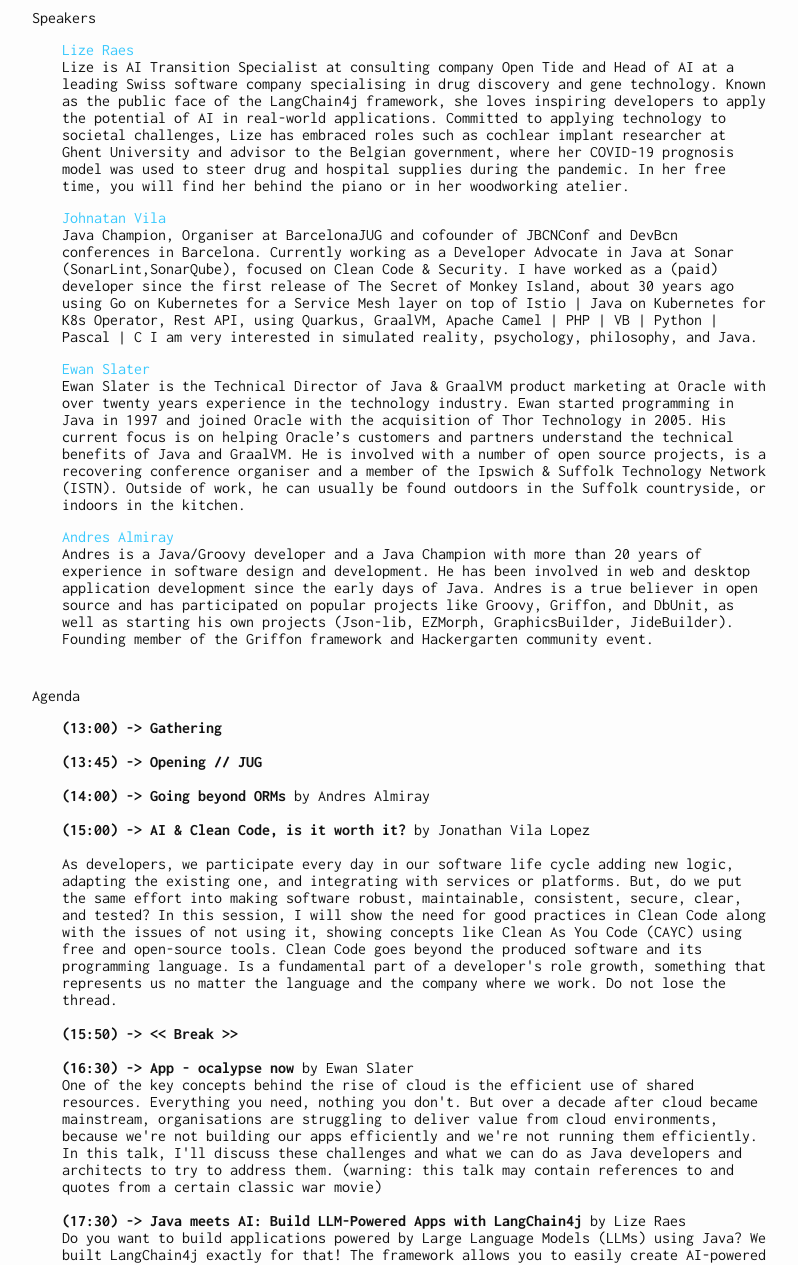
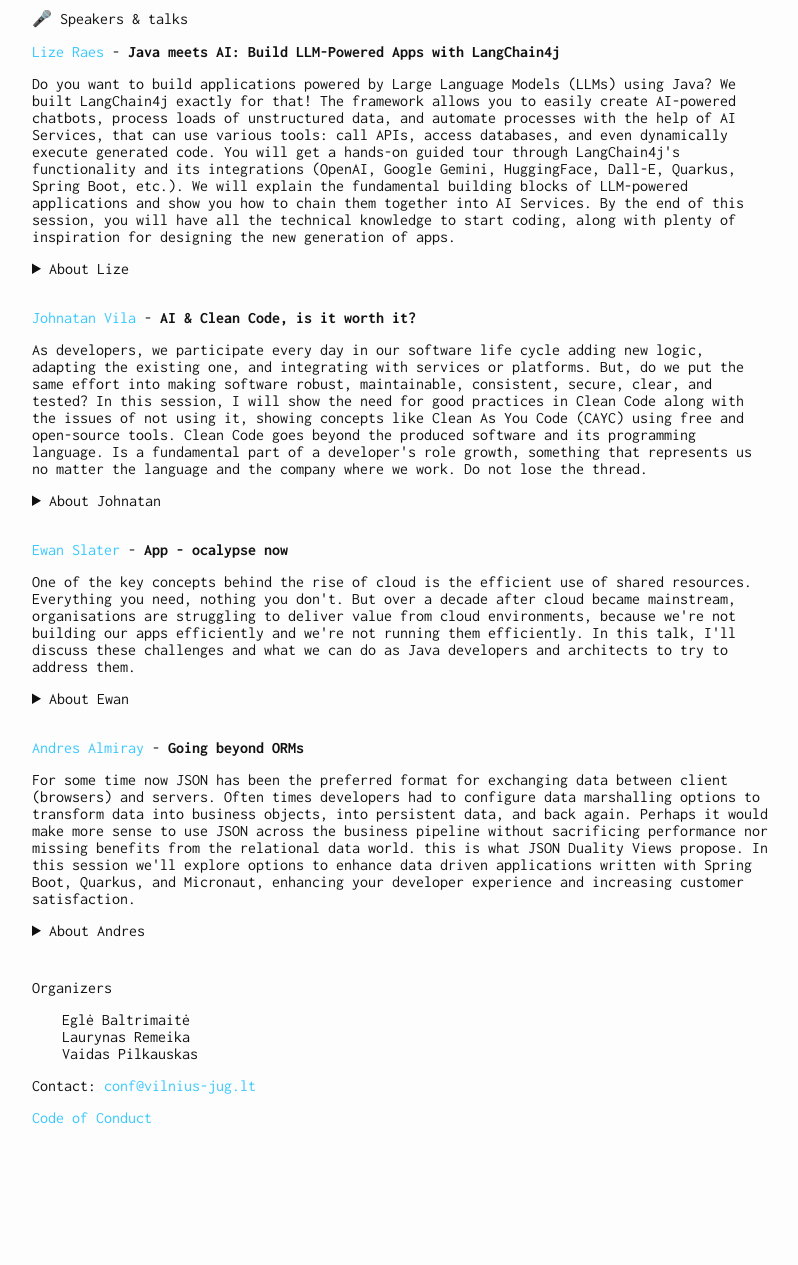
Before and after one commit to vilniusjug/conf, a plain HTML site: page index.html in a window 1280 px wide. Shown: the part 223-1488 px from the top of the page, without its empty margins (238-1036 px from the left). After the commit the page ends 1424 px from the top, so only its background shows below. Drawn offline with Linux system fonts and the light colour scheme.

Commit message:
Add talk info and refactor bio

```diff
--- a/index.html
+++ b/index.html
@@ -34,67 +34,73 @@
 </header>
 <main class="page-content" aria-label="Content">
 
-  <div class="register"><a href="https://forms.gle/LnH6toTCz2NjdXsD8">Register here!</a></div>
+  <div class="register"><a href="https://forms.gle/LnH6toTCz2NjdXsD8"><b>Register here!</b></a></div>
 
-  <h4>Speakers</h4>
-  <ul>
-    <li>
-      <a href="https://www.linkedin.com/in/lize-raes-a8a34110/">Lize Raes</a>
+  <h4>🎤 Speakers & talks</h4>
+  <div>
+    <div>
+        <p><a href="https://www.linkedin.com/in/lize-raes-a8a34110/">Lize Raes</a> - <b>Java meets AI: Build LLM-Powered Apps with LangChain4j</b></p>
+        <p>
+          Do you want to build applications powered by Large Language Models (LLMs) using Java?
+          We built LangChain4j exactly for that! The framework allows you to easily create AI-powered chatbots, process loads of unstructured data, and automate processes with the help of AI Services, that can use various tools: call APIs, access databases, and even dynamically execute generated code. You will get a hands-on guided tour through LangChain4j's functionality and its integrations (OpenAI, Google Gemini, HuggingFace, Dall-E, Quarkus, Spring Boot, etc.). We will explain the fundamental building blocks of LLM-powered applications and show you how to chain them together into AI Services. By the end of this session, you will have all the technical knowledge to start coding, along with plenty of inspiration for designing the new generation of apps.
+        </p>
+        <p>
+          <details>
+            <summary>About Lize</summary>
             <p>Lize is AI Transition Specialist at consulting company Open Tide and Head of AI at a leading Swiss software company specialising in drug discovery and gene technology. Known as the public face of the LangChain4j framework, she loves inspiring developers to apply the potential of AI in real-world applications. Committed to applying technology to societal challenges, Lize has embraced roles such as cochlear implant researcher at Ghent University and advisor to the Belgian government, where her COVID-19 prognosis model was used to steer drug and hospital supplies during the pandemic. In her free time, you will find her behind the piano or in her woodworking atelier.</p>
-    </li>
-    <li>
-      <a href="https://www.linkedin.com/in/jonathanvila/">Johnatan Vila</a>
+          </details>
+        </p>
+    </div>
+    <br/>
+    <div>
+      <p><a href="https://www.linkedin.com/in/jonathanvila/">Johnatan Vila</a> - <b>AI & Clean Code, is it worth it?</b></p>
+      <p>As developers, we participate every day in our software life cycle adding new logic, adapting the existing one, and integrating with services or platforms.
+        But, do we put the same effort into making software robust, maintainable, consistent, secure, clear, and tested?
+        In this session, I will show the need for good practices in Clean Code along with the issues of not using it, showing concepts like Clean As You Code (CAYC) using free and open-source tools.
+        Clean Code goes beyond the produced software and its programming language. Is a fundamental part of a developer's role growth, something that represents us no matter the language and the company where we work. Do not lose the thread.
+      </p>
+      <p>
+        <details>
+          <summary>About Johnatan</summary>
           <p>Java Champion, Organiser at BarcelonaJUG and cofounder of JBCNConf and DevBcn conferences in Barcelona.
             Currently working as a Developer Advocate in Java at Sonar (SonarLint,SonarQube), focused on Clean Code & Security.
             I have worked as a (paid) developer since the first release of The Secret of Monkey Island, about 30 years ago using Go on Kubernetes for a Service Mesh layer on top of Istio | Java on Kubernetes for K8s Operator, Rest API, using Quarkus, GraalVM, Apache Camel | PHP | VB | Python | Pascal | C
             I am very interested in simulated reality, psychology, philosophy, and Java.</p>
-    </li>
-    <li>
-      <a href="https://www.linkedin.com/in/ewanslater/">Ewan Slater</a>
-      <p>Ewan Slater is the Technical Director of Java & GraalVM product marketing at Oracle with over twenty years experience in the technology industry.
-
-        Ewan started programming in Java in 1997 and joined Oracle with the acquisition of Thor Technology in 2005.
-
-        His current focus is on helping Oracle’s customers and partners understand the technical benefits of Java and GraalVM.
-
-        He is involved with a number of open source projects, is a recovering conference organiser and a member of the Ipswich & Suffolk Technology Network (ISTN).
-
-        Outside of work, he can usually be found outdoors in the Suffolk countryside, or indoors in the kitchen.</p>
-    </li>
-    <li>
-      <a href="https://www.linkedin.com/in/aalmiray/">Andres Almiray</a>
-      <p>Andres is a Java/Groovy developer and a Java Champion with more than 20 years of experience in software design and development. He has been involved in web and desktop application development since the early days of Java. Andres is a true believer in open source and has participated on popular projects like Groovy, Griffon, and DbUnit, as well as starting his own projects (Json-lib, EZMorph, GraphicsBuilder, JideBuilder). Founding member of the Griffon framework and Hackergarten community event.
+        </details>
       </p>
-    </li>
-  </ul>
-
-  <h4>Agenda</h4>
-  <ul>
-    <li><b>(13:00) -> Gathering</b></li><br>
-    <li><b>(13:45) -> Opening // JUG </b></li><br>
-    <li><b>(14:00) -> Going beyond ORMs </b> by Andres Almiray</li><br>
-    <li><b>(15:00) -> AI & Clean Code, is it worth it?</b> by Jonathan Vila Lopez</li><br>
-    <li>
-      As developers, we participate every day in our software life cycle adding new logic, adapting the existing one, and integrating with services or platforms.
-      But, do we put the same effort into making software robust, maintainable, consistent, secure, clear, and tested?
-      In this session, I will show the need for good practices in Clean Code along with the issues of not using it, showing concepts like Clean As You Code (CAYC) using free and open-source tools.
-      Clean Code goes beyond the produced software and its programming language. Is a fundamental part of a developer's role growth, something that represents us no matter the language and the company where we work. Do not lose the thread.
-    </li><br/>
-    <li><b>(15:50) -> << Break >></b></li><br>
-    <li><b>(16:30) -> App - ocalypse now</b> by Ewan Slater </li>
-      <li>
-        <div>One of the key concepts behind the rise of cloud is the efficient use of shared resources.  Everything you need, nothing you don't.
+    </div>
+    <br/>
+    <div>
+      <p><a href="https://www.linkedin.com/in/ewanslater/">Ewan Slater</a> - <b>App - ocalypse now</b></p>
+      <p>One of the key concepts behind the rise of cloud is the efficient use of shared resources.  Everything you need, nothing you don't.
         But over a decade after cloud became mainstream, organisations are struggling to deliver value from cloud environments, because we're not building our apps efficiently and we're not running them efficiently.
         In this talk, I'll discuss these challenges and what we can do as Java developers and architects to try to address them.
-          (warning: this talk may contain references to and quotes from a certain classic war movie)</div>
-    </li><br/>
-    <li><b>(17:30) -> Java meets AI: Build LLM-Powered Apps with LangChain4j</b> by Lize Raes</li>
-      <li>
-        Do you want to build applications powered by Large Language Models (LLMs) using Java?
-        We built LangChain4j exactly for that! The framework allows you to easily create AI-powered chatbots, process loads of unstructured data, and automate processes with the help of AI Services, that can use various tools: call APIs, access databases, and even dynamically execute generated code. You will get a hands-on guided tour through LangChain4j's functionality and its integrations (OpenAI, Google Gemini, HuggingFace, Dall-E, Quarkus, Spring Boot, etc.). We will explain the fundamental building blocks of LLM-powered applications and show you how to chain them together into AI Services. By the end of this session, you will have all the technical knowledge to start coding, along with plenty of inspiration for designing the new generation of apps.
-      </li><br/>
-    <li><b>(18:30) Thank you & socializing</b></li>
-  </ul>
+      </p>
+      <p>
+        <details>
+          <summary>About Ewan</summary>
+          <p>Ewan Slater is the Technical Director of Java & GraalVM product marketing at Oracle with over twenty years experience in the technology industry.
+            Ewan started programming in Java in 1997 and joined Oracle with the acquisition of Thor Technology in 2005.
+            His current focus is on helping Oracle’s customers and partners understand the technical benefits of Java and GraalVM.
+            He is involved with a number of open source projects, is a recovering conference organiser and a member of the Ipswich & Suffolk Technology Network (ISTN).
+            Outside of work, he can usually be found outdoors in the Suffolk countryside, or indoors in the kitchen.</p>
+        </details>
+      </p>
+    </div>
+    <br/>
+    <div>
+      <p><a href="https://www.linkedin.com/in/aalmiray/">Andres Almiray</a> - <b>Going beyond ORMs</b></p>
+      <p>
+        For some time now JSON has been the preferred format for exchanging data between client (browsers) and servers. Often times developers had to configure data marshalling options to transform data into business objects, into persistent data, and back again. Perhaps it would make more sense to use JSON across the business pipeline without sacrificing performance nor missing benefits from the relational data world. this is what JSON Duality Views propose. In this session we'll explore options to enhance data driven applications written with Spring Boot, Quarkus, and Micronaut, enhancing your developer experience and increasing customer satisfaction.
+      </p>
+      <p>
+        <details>
+          <summary>About Andres</summary>
+          <p>Andres is a Java/Groovy developer and a Java Champion with more than 20 years of experience in software design and development. He has been involved in web and desktop application development since the early days of Java. Andres is a true believer in open source and has participated on popular projects like Groovy, Griffon, and DbUnit, as well as starting his own projects (Json-lib, EZMorph, GraphicsBuilder, JideBuilder). Founding member of the Griffon framework and Hackergarten community event.
+        </details>
+      </p>
+    </div>
+  </div>
 
   <h4>Organizers</h4>
   <ul>
```
Lines whose indentation alone changed are shown as unchanged.
